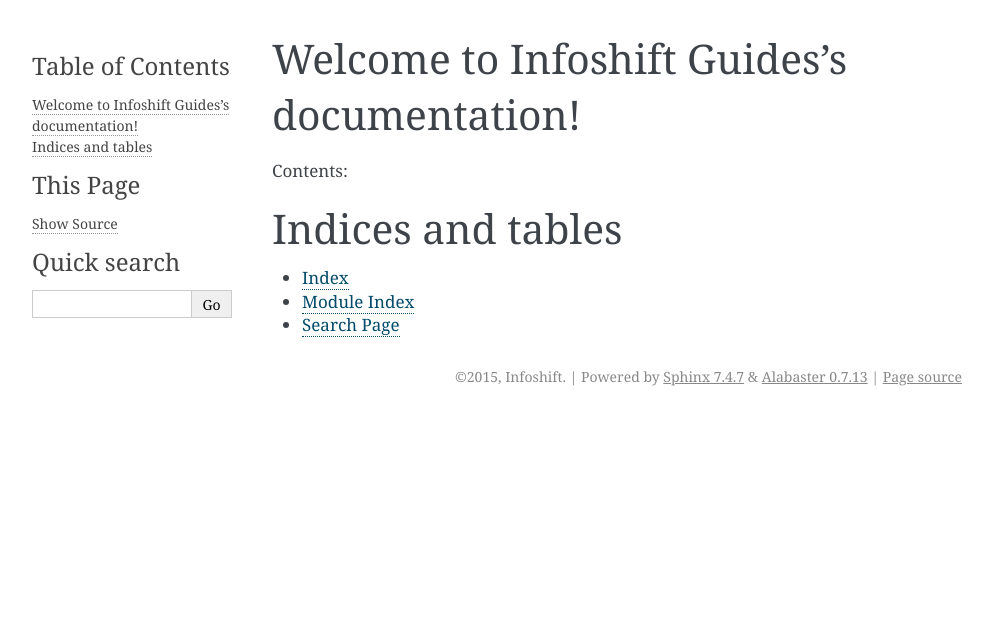
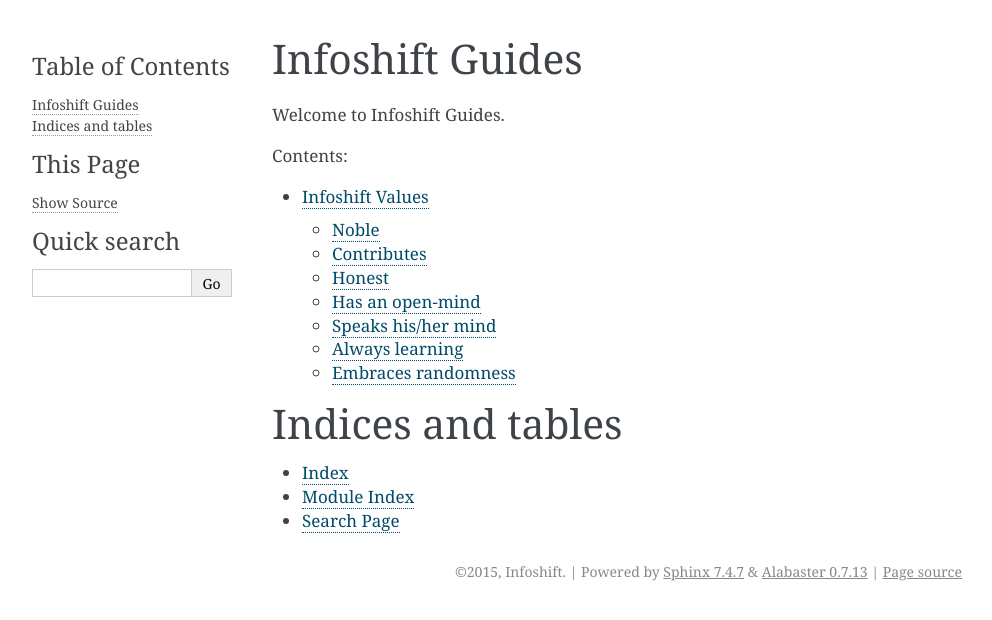
Before and after one commit to infoshift/guides, a Sphinx documentation site: the page built from docs/index.rst, in a window 1280 px wide. Shown: the top 620 px of the page, without its empty margins (148-1140 px from the left). Built offline with Sphinx 7.4.7, drawn with Linux system fonts in a browser that asks for light colours; some of the changed lines change nothing that is shown.

Commit message:
Add values.

```diff
--- a/docs/index.rst
+++ b/docs/index.rst
@@ -3,13 +3,17 @@
    You can adapt this file completely to your liking, but it should at least
    contain the root `toctree` directive.
 
-Welcome to Infoshift Guides's documentation!
-============================================
+Infoshift Guides
+================
+
+Welcome to Infoshift Guides.
 
 Contents:
 
 .. toctree::
    :maxdepth: 2
+
+   values
 
 
 
--- /dev/null
+++ b/docs/values.rst
@@ -0,0 +1,41 @@
+Infoshift Values
+================
+
+A shifter lives his/her life firmly around these values.
+
+Noble
+^^^^^
+"There is nothing noble in being superior to your fellow men. True nobility lies in being superior to your former self."
+A giver, not a taker
+Emanates Positivity.
+
+Contributes
+^^^^^^^^^^^
+Giver of compliments and validation and does not expect it.
+
+Honest
+^^^^^^
+Speak your thoughts. Being "nice" and dishonest will do more harm than good.
+If a piece of contribution is bad. Say it.
+#1 and #2 Applies. Be in the position where you want your fellow shifter to improve, not where you want to be credited for being a better shifter. There is nothing noble in that.
+
+Has an open-mind
+^^^^^^^^^^^^^^^^
+The truth is you don't know everything.
+The truth is you are never always correct.
+
+Speaks his/her mind
+^^^^^^^^^^^^^^^^^^^
+
+With good intentions and an open mind, speak what you think.
+Your every thought and every knowledge counts. These are valuable.
+If you find a video funny, share it with everyone so everyone can share the laughter.
+
+Always learning
+^^^^^^^^^^^^^^^
+There's always something to learn from everyone and everything.
+"Everyday is an opportunity to learn something new. Another day to disprove something that I knew."
+
+Embraces randomness
+^^^^^^^^^^^^^^^^^^^
+It has been with us since the beginning. Find positivity in it and embrace it.
```
Also changed, not shown: 8 other files.
